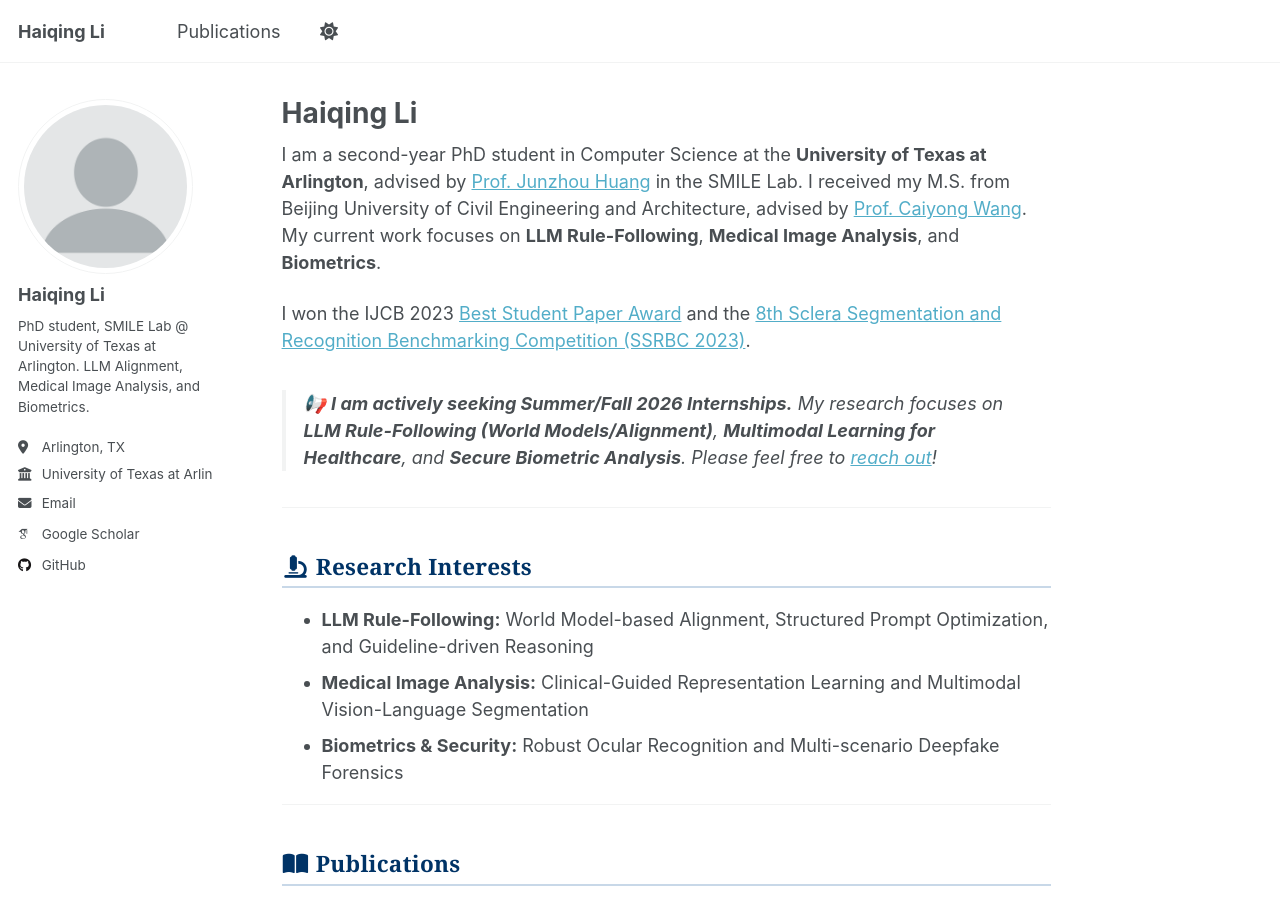
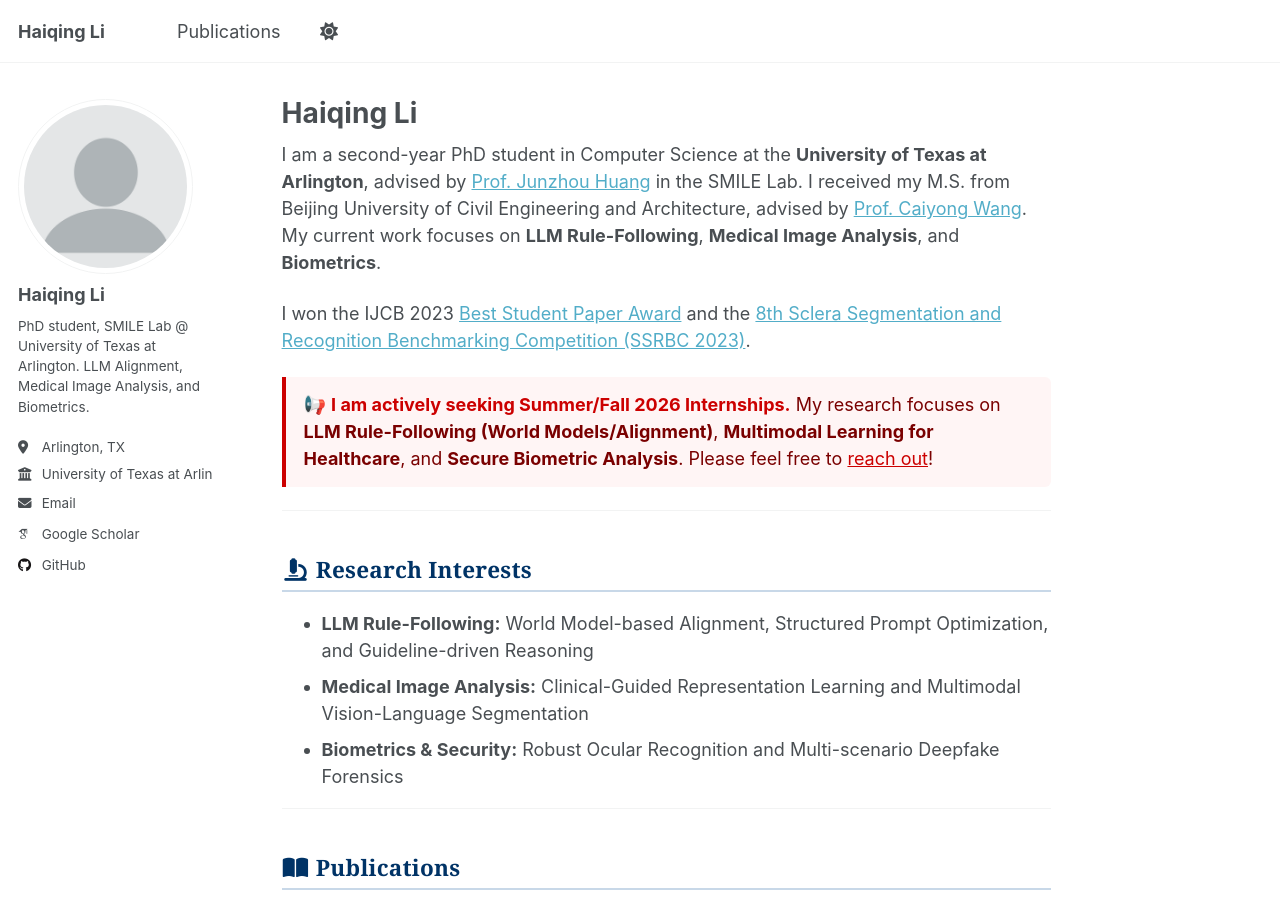
Before and after one commit to lhqqq/lhqqq.github.io, a Jekyll site: the page built from _pages/about.md, in a window 1280 px wide and 900 px high. Built offline with Jekyll 4.4.1, drawn with Linux system fonts in a browser that asks for light colours; some web fonts are replaced; a script that is not in the unit is left out.

Commit message:
Style news banner in Nature red

```diff
--- a/_pages/about.md
+++ b/_pages/about.md
@@ -12,7 +12,9 @@ I am a second-year PhD student in Computer Science at the **University of Texas
 
 I won the IJCB 2023 [Best Student Paper Award](https://ijcb2023.ieee-biometrics.org/award-winners/) and the [8th Sclera Segmentation and Recognition Benchmarking Competition (SSRBC 2023)](https://sites.google.com/hyderabad.bits-pilani.ac.in/ssrbc2023/home?pli=1).
 
-> 📢 **I am actively seeking Summer/Fall 2026 Internships.** My research focuses on **LLM Rule-Following (World Models/Alignment)**, **Multimodal Learning for Healthcare**, and **Secure Biometric Analysis**. Please feel free to [reach out](mailto:hxl9110@mavs.uta.edu)!
+<p style="background:#fff5f5; border-left:4px solid #cc0000; padding:0.8em 1em; border-radius:0 6px 6px 0; color:#7a0000;">
+📢 <strong style="color:#cc0000;">I am actively seeking Summer/Fall 2026 Internships.</strong> My research focuses on <strong>LLM Rule-Following (World Models/Alignment)</strong>, <strong>Multimodal Learning for Healthcare</strong>, and <strong>Secure Biometric Analysis</strong>. Please feel free to <a href="mailto:hxl9110@mavs.uta.edu" style="color:#cc0000;">reach out</a>!
+</p>
 
 ---
 
```
